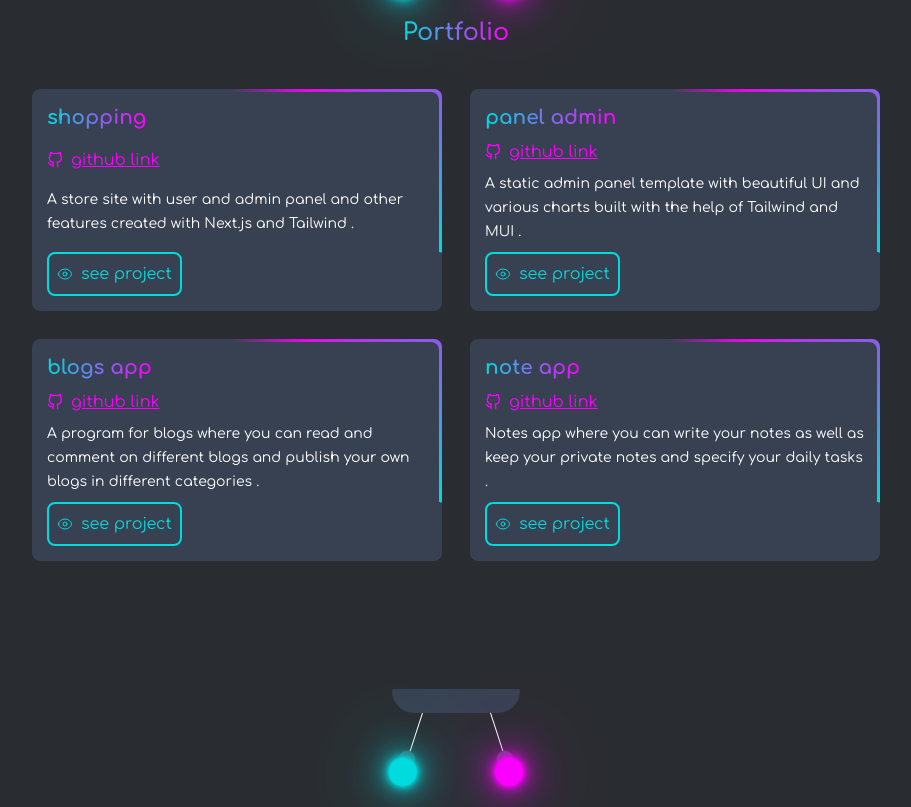
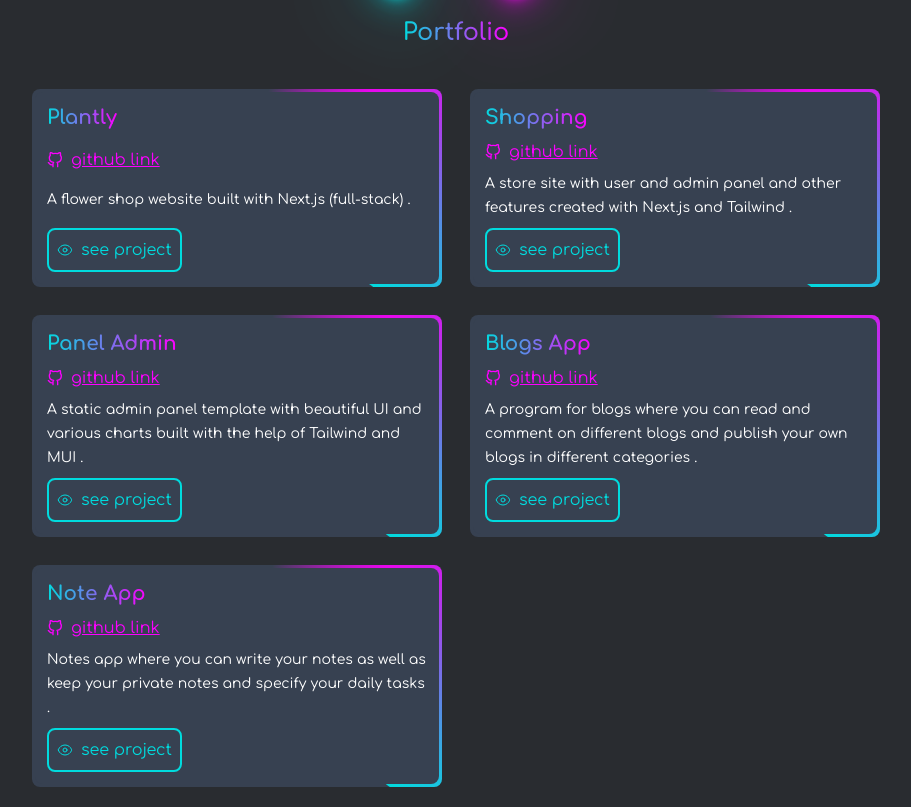
Before and after one commit to Masiha-mohammadpoor/Me, a Next.js app: page / in a window 1280 px wide. Shown: the part 1979-2786 px from the top of the page, without its empty margins (184-1095 px from the left). Built offline with nearby package versions, Linux system fonts and the light colour scheme.

Commit message:
add plantly to portfolios data

```diff
--- a/data/data.js
+++ b/data/data.js
@@ -58,31 +58,39 @@ export const skills = [
 export const portfolio = [
   {
     id: 1,
-    title: "shopping",
+    title: "Plantly",
+    description:
+      "A flower shop website built with Next.js (full-stack) .",
+    githubLink: "https://github.com/Masiha-mohammadpoor/plantly",
+    projectLink: "https://plantly-one.vercel.app/",
+  },
+  {
+    id: 2,
+    title: "Shopping",
     description:
       "A store site with user and admin panel and other features created with Next.js and Tailwind .",
     githubLink: "https://github.com/Masiha-mohammadpoor/nextjs-shopping",
     projectLink: "https://www.aparat.com/v/fdxa145",
   },
   {
-    id: 2,
-    title: "panel admin",
+    id: 3,
+    title: "Panel Admin",
     description:
       "A static admin panel template with beautiful UI and various charts built with the help of Tailwind and MUI .",
     githubLink: "https://github.com/Masiha-mohammadpoor/berry-panel-admin",
     projectLink: "https://berry-panel-admin.vercel.app",
   },
   {
-    id: 3,
-    title: "blogs app",
+    id: 4,
+    title: "Blogs App",
     description:
       "A program for blogs where you can read and comment on different blogs and publish your own blogs in different categories .",
     githubLink: "https://github.com/Masiha-mohammadpoor/blog-apps",
     projectLink: "https://www.aparat.com/v/dni9w45",
   },
   {
-    id: 4,
-    title: "note app",
+    id: 5,
+    title: "Note App",
     description:
       "Notes app where you can write your notes as well as keep your private notes and specify your daily tasks .",
     githubLink: "https://github.com/Masiha-mohammadpoor/note-app",
```
